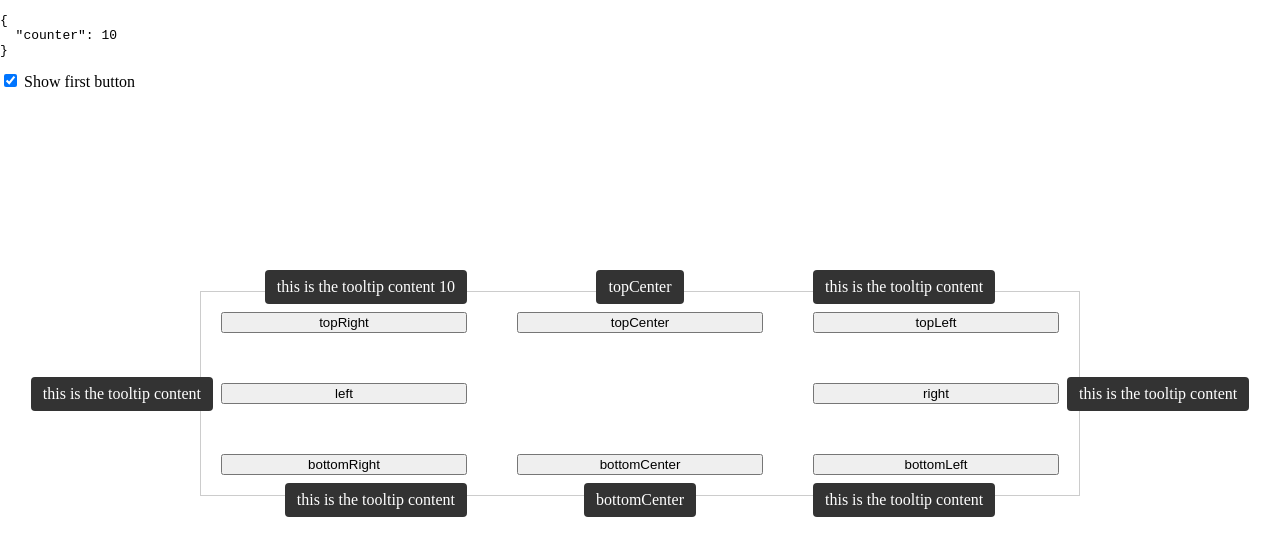
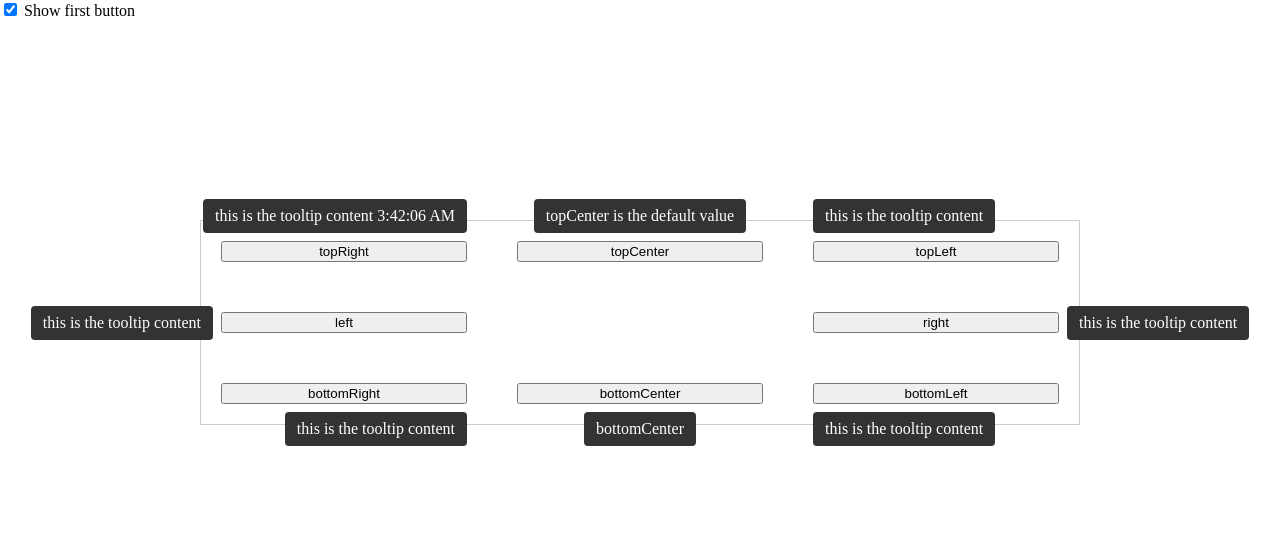
Before and after one commit to Jclong98/popover-tooltip, a Nuxt app: page / in a window 1280 px wide. Shown: the top 556 px of the page. Built offline with nearby package versions, Linux system fonts and the light colour scheme.

Commit message:
add @vueuse/nuxt module and update index and popover components

```diff
--- a/nuxt.config.ts
+++ b/nuxt.config.ts
@@ -3,4 +3,5 @@ export default defineNuxtConfig({
   compatibilityDate: "2024-11-01",
   devtools: { enabled: true },
   css: ["~/assets/main.css"],
+  modules: ["@vueuse/nuxt"],
 });
--- a/package.json
+++ b/package.json
@@ -13,5 +13,9 @@
     "nuxt": "^3.16.0",
     "vue": "^3.5.13",
     "vue-router": "^4.5.0"
+  },
+  "devDependencies": {
+    "@vueuse/core": "^12.8.2",
+    "@vueuse/nuxt": "^12.8.2"
   }
 }
--- a/pages/index.vue
+++ b/pages/index.vue
@@ -1,18 +1,10 @@
 <script lang="ts" setup>
-const counter = ref(0);
-
-onMounted(() => {
-  setInterval(() => {
-    counter.value++;
-  }, 500);
-});
+const now = useNow();
 
 const showFirstButton = ref(true);
 </script>
 
 <template>
-  <pre>{{ { counter } }}</pre>
-
   <label>
     <input type="checkbox" v-model="showFirstButton" />
     Show first button
@@ -21,11 +13,13 @@ const showFirstButton = ref(true);
   <div class="grid-container">
     <button
       v-if="showFirstButton"
-      v-tooltip.topRight="'this is the tooltip content ' + counter"
+      v-tooltip.topRight="
+        'this is the tooltip content ' + now.toLocaleTimeString()
+      "
     >
       topRight
     </button>
-    <button v-tooltip.topCenter="'topCenter'">topCenter</button>
+    <button v-tooltip="'topCenter is the default value'">topCenter</button>
     <button v-tooltip.topLeft="'this is the tooltip content'">topLeft</button>
 
     <button v-tooltip.left="'this is the tooltip content'">left</button>
--- a/pages/popover.vue
+++ b/pages/popover.vue
@@ -1,7 +1,10 @@
-<script lang="ts" setup></script>
+<script lang="ts" setup>
+const container = useTemplateRef("container");
+const { style } = useDraggable(container);
+</script>
 
 <template>
-  <div class="container">
+  <div class="container" ref="container" :style="style" style="position: fixed">
     <JPopover position="topCenter" :is-open="true">
       <template #activator="{ toggle, isOpen, positionAnchor }">
         <!-- @vue-expect-error anchor-name not yet implemented -->
@@ -19,7 +22,6 @@
 .container {
   border: 1px solid #ccc;
   padding: 20px;
-  margin: 200px;
   display: flex;
 }
 </style>
```
Also changed, not shown: 1 other file (tests, documents, lock files or other folders).
